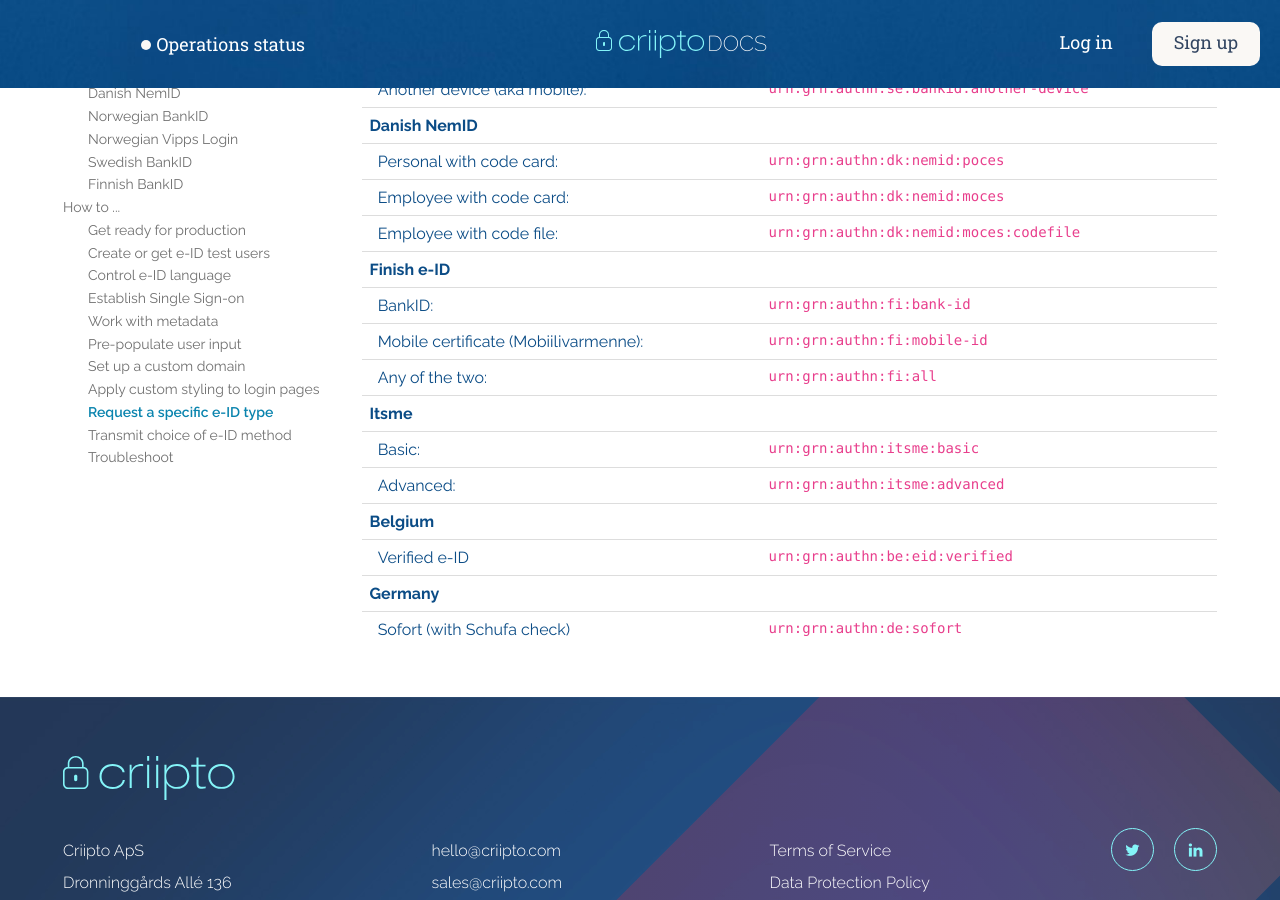
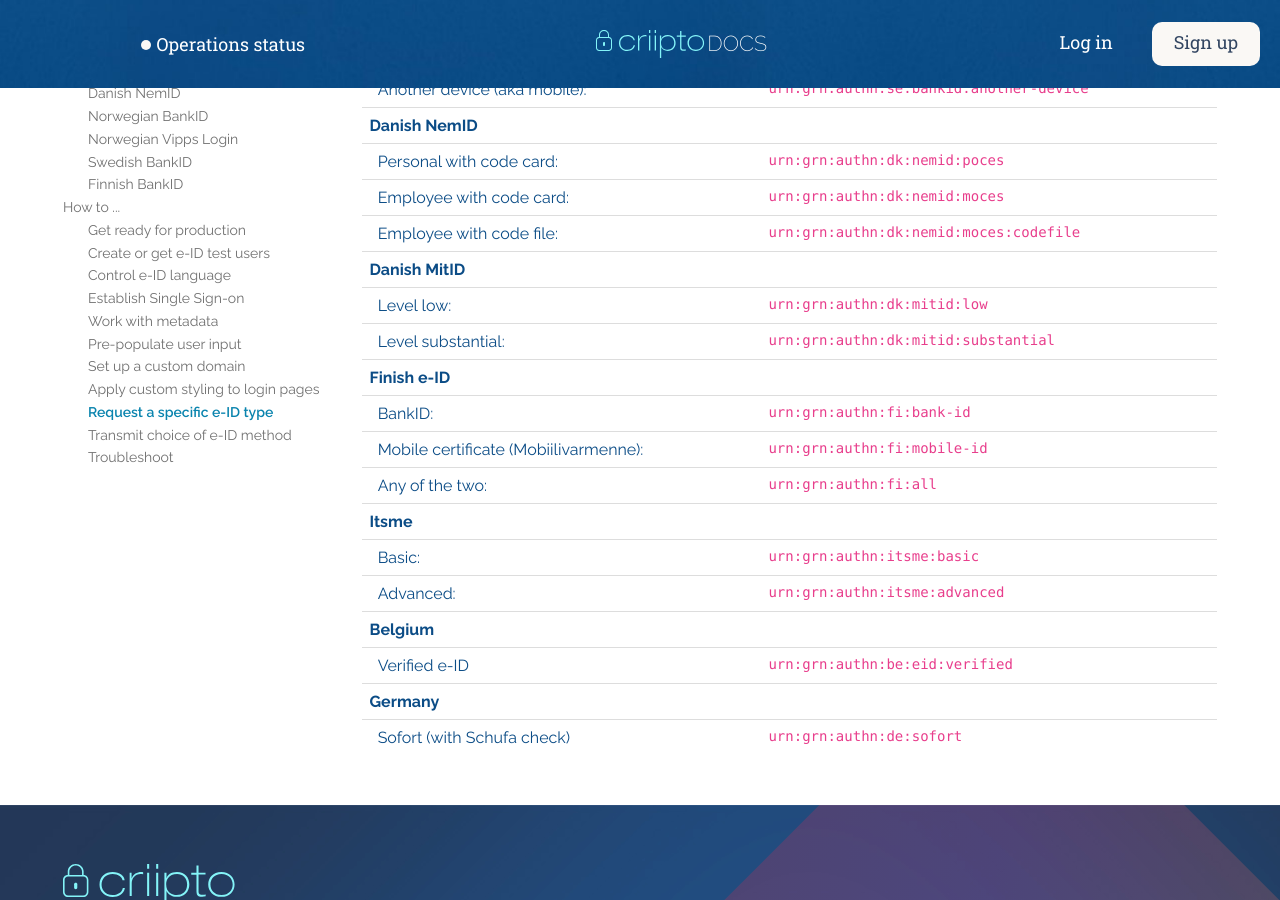
Before and after one commit to criipto/docs-old, a Jekyll site: the page built from how-to/acr-values.md, in a window 1280 px wide and 900 px high, scrolled down 621 px. Built offline with Jekyll 4.4.1, drawn with Linux system fonts in a browser that asks for light colours; some web fonts are replaced.

Commit message:
Added MitID acr_values

```diff
--- a/_includes/snippets/login-methods.md
+++ b/_includes/snippets/login-methods.md
@@ -18,6 +18,9 @@
 | &nbsp;&nbsp;Personal with code card:&nbsp;             | `urn:grn:authn:dk:nemid:poces` |
 | &nbsp;&nbsp;Employee with code card:&nbsp;             | `urn:grn:authn:dk:nemid:moces` |
 | &nbsp;&nbsp;Employee with code file:&nbsp;             | `urn:grn:authn:dk:nemid:moces:codefile` |
+| **Danish MitID** |
+| &nbsp;&nbsp;Level low:&nbsp;                           | `urn:grn:authn:dk:mitid:low` |
+| &nbsp;&nbsp;Level substantial:&nbsp;                   | `urn:grn:authn:dk:mitid:substantial` |
 | **Finish e-ID** |
 | &nbsp;&nbsp;BankID:                                    |`urn:grn:authn:fi:bank-id` |
 | &nbsp;&nbsp;Mobile certificate (Mobiilivarmenne):&nbsp;|`urn:grn:authn:fi:mobile-id` |
```
